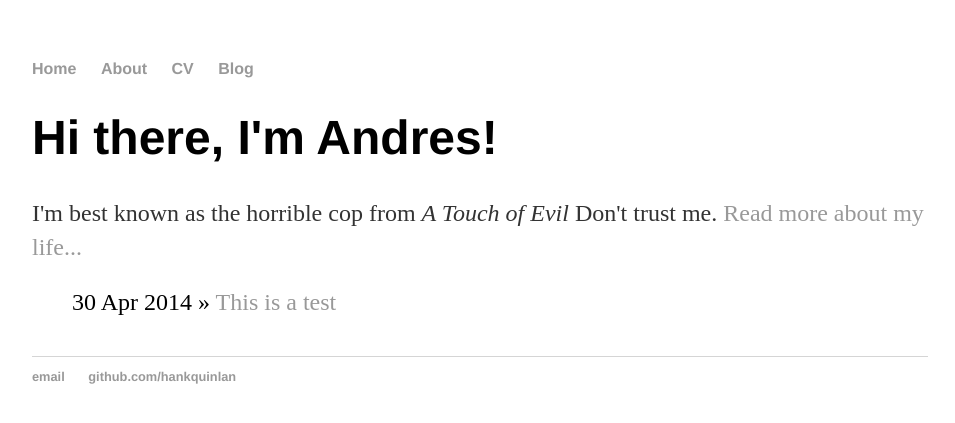
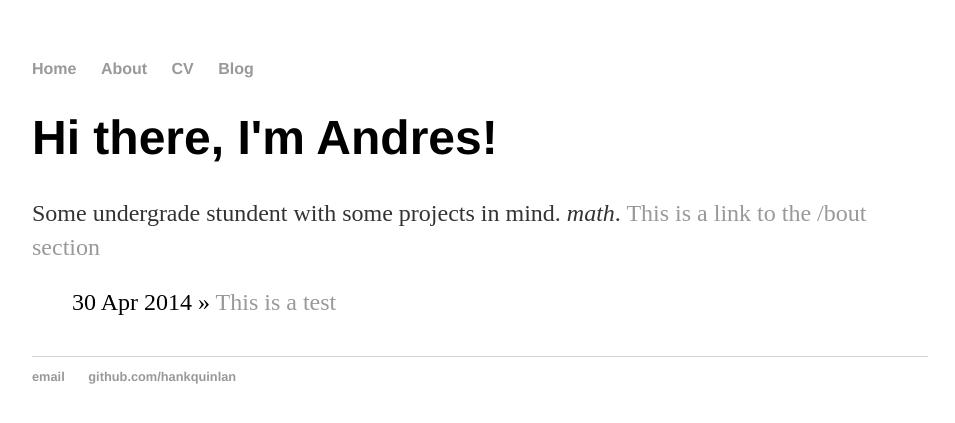
Before and after one commit to aangulog/aangulog.github.io, a Jekyll site: the page built from index.html, in a window 1280 px wide. Shown: the top 423 px of the page, without its empty margins (160-1115 px from the left). Built offline with Jekyll 4.4.1, drawn with Linux system fonts in a browser that asks for light colours.

Commit message:
Update index.html

```diff
--- a/index.html
+++ b/index.html
@@ -4,7 +4,7 @@ title: Hank Quinlan, Horrible Cop
 ---
 <div class="blurb">
 	<h1>Hi there, I'm Andres!</h1>
-	<p>I'm best known as the horrible cop from <em>A Touch of Evil</em> Don't trust me. <a href="/about">Read more about my life...</a></p>
+	<p>Some undergrade stundent with some projects in mind. <em>math</em>. <a href="/about">This is a link to the /bout section</a></p>
 	<ul class="posts">
 
 	  {% for post in site.posts %}
```
